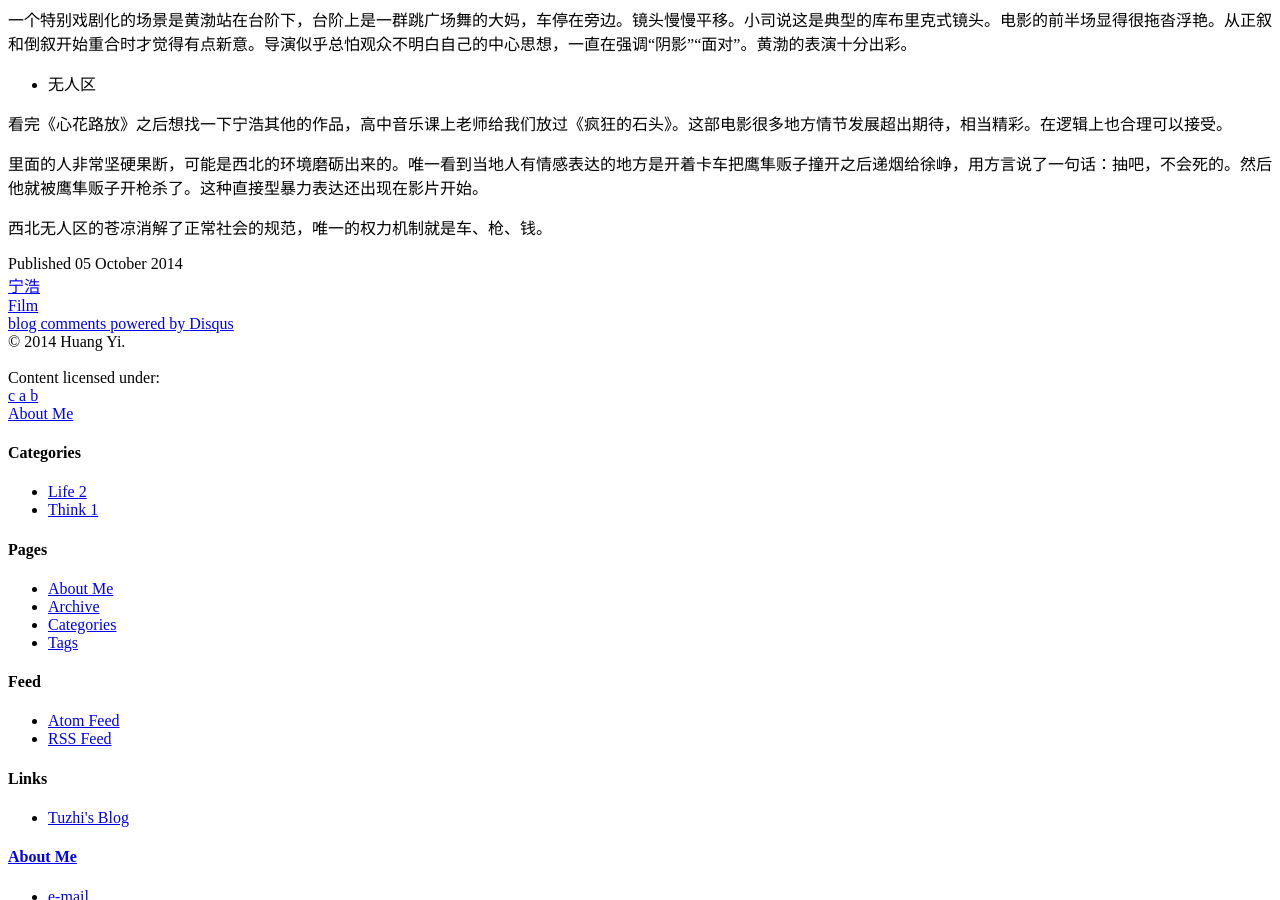
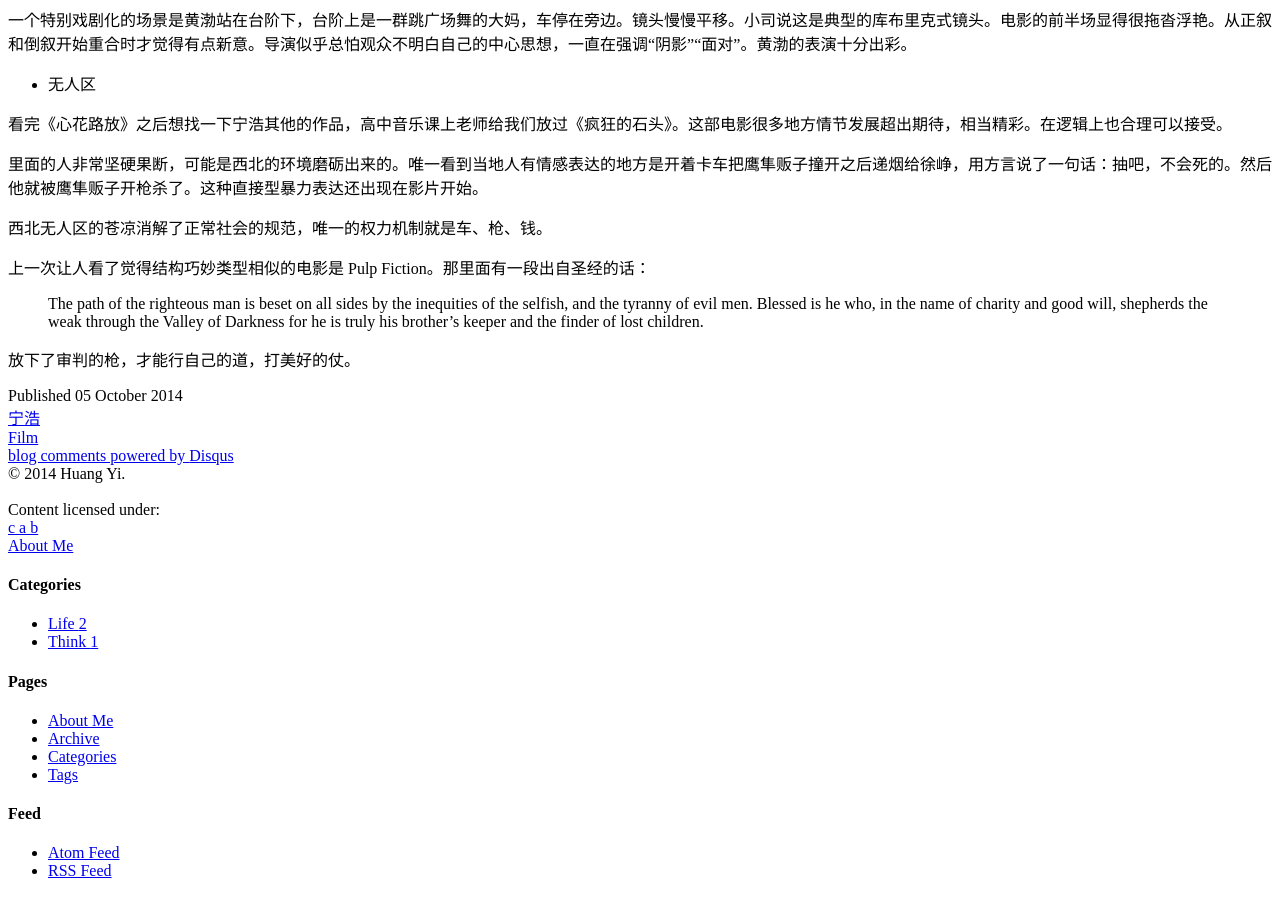
Before and after one commit to literblog/literblog.github.com, a Jekyll site: the page built from _posts/2014-10-05-film.md, in a window 1280 px wide and 900 px high, scrolled down 565 px. Built offline with Jekyll 4.4.1, drawn with Linux system fonts in a browser that asks for light colours; nearby versions of some CDN libraries; library files that are not in the unit come from our copies; comment, search, counter and statistics services are not loaded.

Commit message:
Update 2014-10-05-film.md

```diff
--- a/_posts/2014-10-05-film.md
+++ b/_posts/2014-10-05-film.md
@@ -28,3 +28,9 @@ tags: [宁浩, Film]
 里面的人非常坚硬果断，可能是西北的环境磨砺出来的。唯一看到当地人有情感表达的地方是开着卡车把鹰隼贩子撞开之后递烟给徐峥，用方言说了一句话：抽吧，不会死的。然后他就被鹰隼贩子开枪杀了。这种直接型暴力表达还出现在影片开始。
 
 西北无人区的苍凉消解了正常社会的规范，唯一的权力机制就是车、枪、钱。
+
+上一次让人看了觉得结构巧妙类型相似的电影是 Pulp Fiction。那里面有一段出自圣经的话：
+
+> The path of the righteous man is beset on all sides by the inequities of the selfish, and the tyranny of evil men. Blessed is he who, in the name of charity and good will, shepherds the weak through the Valley of Darkness for he is truly his brother’s keeper and the finder of lost children.
+
+放下了审判的枪，才能行自己的道，打美好的仗。
```
